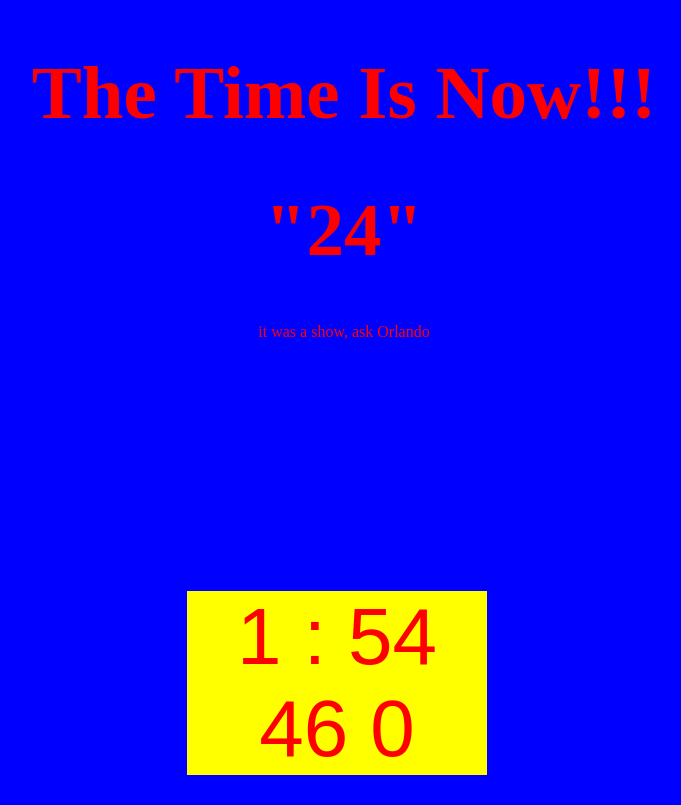
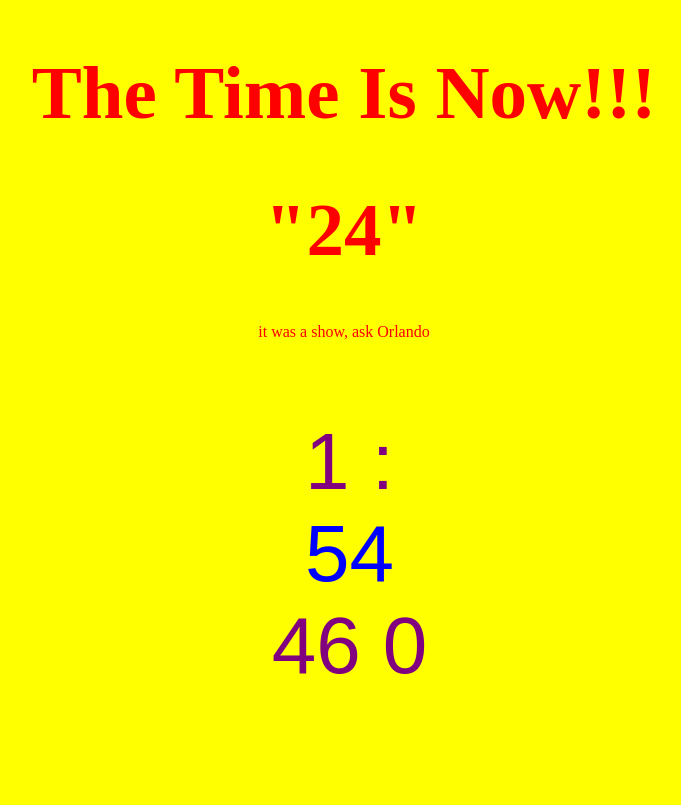
Before and after one commit to EddiesGIT/digitalclockassignment2, a plain HTML site: page index.html in a window 1280 px wide. Shown: the whole page, without its empty margins (296-977 px from the left). Drawn offline with nearby package versions, Linux system fonts and the light colour scheme.

Commit message:
changed syntax for color changes

```diff
--- a/clock.css
+++ b/clock.css
@@ -7,10 +7,10 @@ body{
   font-size: 5em;
   font-family: sans-serif;
   text-align: center;
-  margin-top: 250px;
+  margin-top: 75px;
   margin-bottom: 30px;
   background-color: yellow;
-  width: 300px;
+  width: 325px;
   margin-left: 475px;
 }
 
@@ -23,3 +23,7 @@ p{
   text-align: center;
 
 }
+
+#min{
+  color: black;
+}
--- a/index.html
+++ b/index.html
@@ -16,9 +16,11 @@
       	       <p>it was a show, ask Orlando</p>
 
 			<div id="clock">
-				<span id="hours"></span> :
-
+				<span id="hours"></span>
+            :
+			  <div id="min">
 				<span id="minutes"></span>
+              </div>
 
 				<span id="seconds"></span>
 
--- a/js.js
+++ b/js.js
@@ -4,36 +4,38 @@ $(document).ready(function(){
 
     var dateTime = new Date();
     var minutesTwoDigitsWithLeadingZero = ("0" +dateTime.getMinutes()).substr(-2);
-		$("#milliseconds").text(dateTime.getMilliseconds());
-		$("#seconds").text(dateTime.getSeconds());
-		$("#minutes").text(dateTime.getMinutes());
-		$("#hours").text(dateTime.getHours());
-
-	var thisSecond = dateTime.getSeconds();
-		if (thisSecond <10){
-			thisSecond = "0"+thisSecond;
 
     var thisMinute = dateTime.getMinutes();
     var thisHour = dateTime.getHours();
-	}
-    $("#minutes").text(thisMinute);
+    var thisSecond = dateTime.getSeconds();
+    var thisMilliseconds = dateTime.getMilliseconds();
+
+	    $("#hours").text(thisHour);
+	    $("#min").text(thisMinute);
 	    $("#seconds").text(thisSecond);
-	$("#minutes").text(dateTime.getMinutes());
-		if (thisSecond%2==0) {
-			$("body").css("background-color","blue");
-	}
-	else {
-		    $("body").css("background-color", "purple")
+	    $("#milliseconds").text(thisMilliseconds);
+
+      if (thisSecond < 10){
+      thisSecond = "0" + thisSecond;
       }
 
-	    if (thisMinute%5==0) {
-	    	$("body").css("background-color","yellow")
+      if (thisMinute%2=== 0) {
+        $("#min").css("color", "blue")
+
+    } else {
+        $("#min").css("color", "black");
       }
 
-	    if (thisHour%1==0) {
-	    	$("clock").css("color", "black")
+
+     if (thisMinute%5==0); {
+        $("body").css("background-color", "yellow");
       }
 
-	},1);
+     if (thisHour % 1 === 0); {
+        $("#clock").css("color", "purple");
+      }
+
+  }, 1);
+
 
 });
```
Lines whose indentation alone changed are shown as unchanged.
